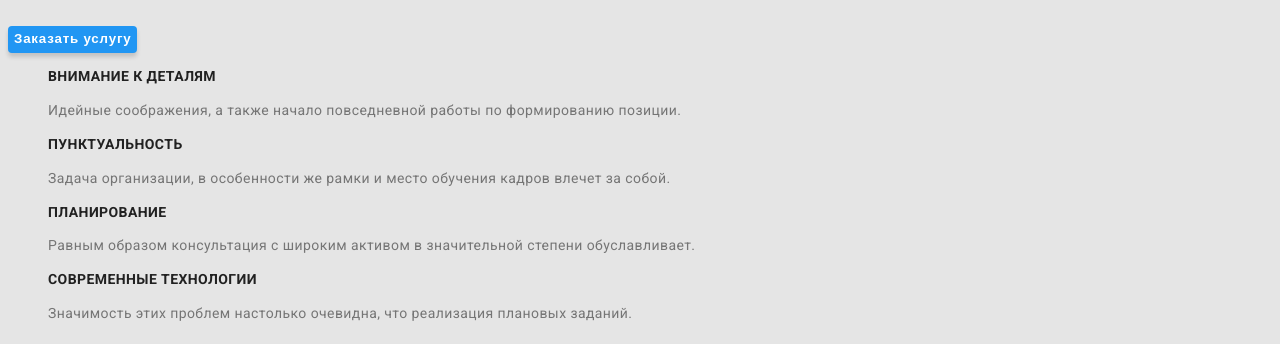
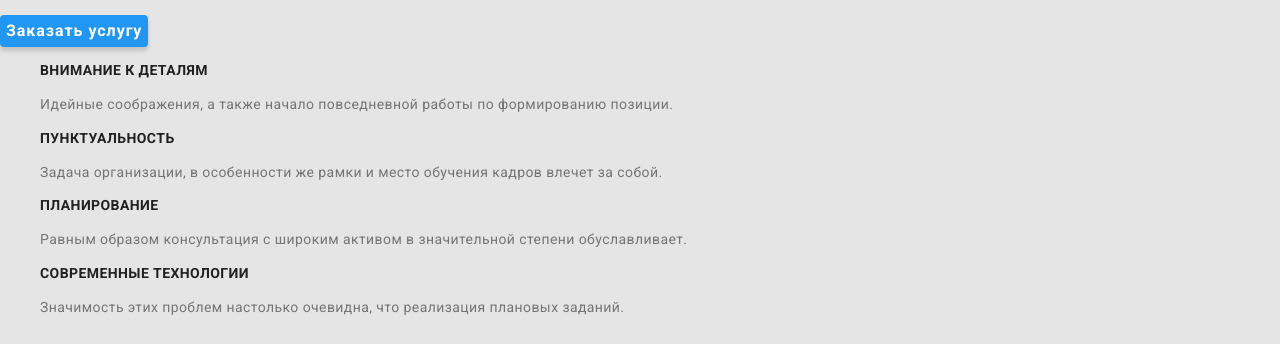
Before and after one commit to alexlex7/goit-markup-hw-02, a plain HTML site: page index.html in a window 1280 px wide. Shown: the part 273-617 px from the top of the page. Drawn offline with nearby package versions, Linux system fonts and the light colour scheme.

Commit message:
Добавление normalize.css

```diff
--- a/index.html
+++ b/index.html
@@ -4,6 +4,7 @@
     <meta charset="UTF-8">
     <meta name="viewport" content="width=device-width, initial-scale=1.0">
     <title lang="en">WebStudio</title>
+    <link rel="stylesheet" href="https://cdnjs.cloudflare.com/ajax/libs/modern-normalize/1.0.0/modern-normalize.css">
     <link rel="stylesheet" href="./css/style.css">
     <link rel="preconnect" href="https://fonts.gstatic.com">
     <link href="https://fonts.googleapis.com/css2?family=Raleway:wght@700&family=Roboto:wght@400;500;700;900&display=swap"
```
Also changed, not shown: portfolio.html (+1 -0 lines).
